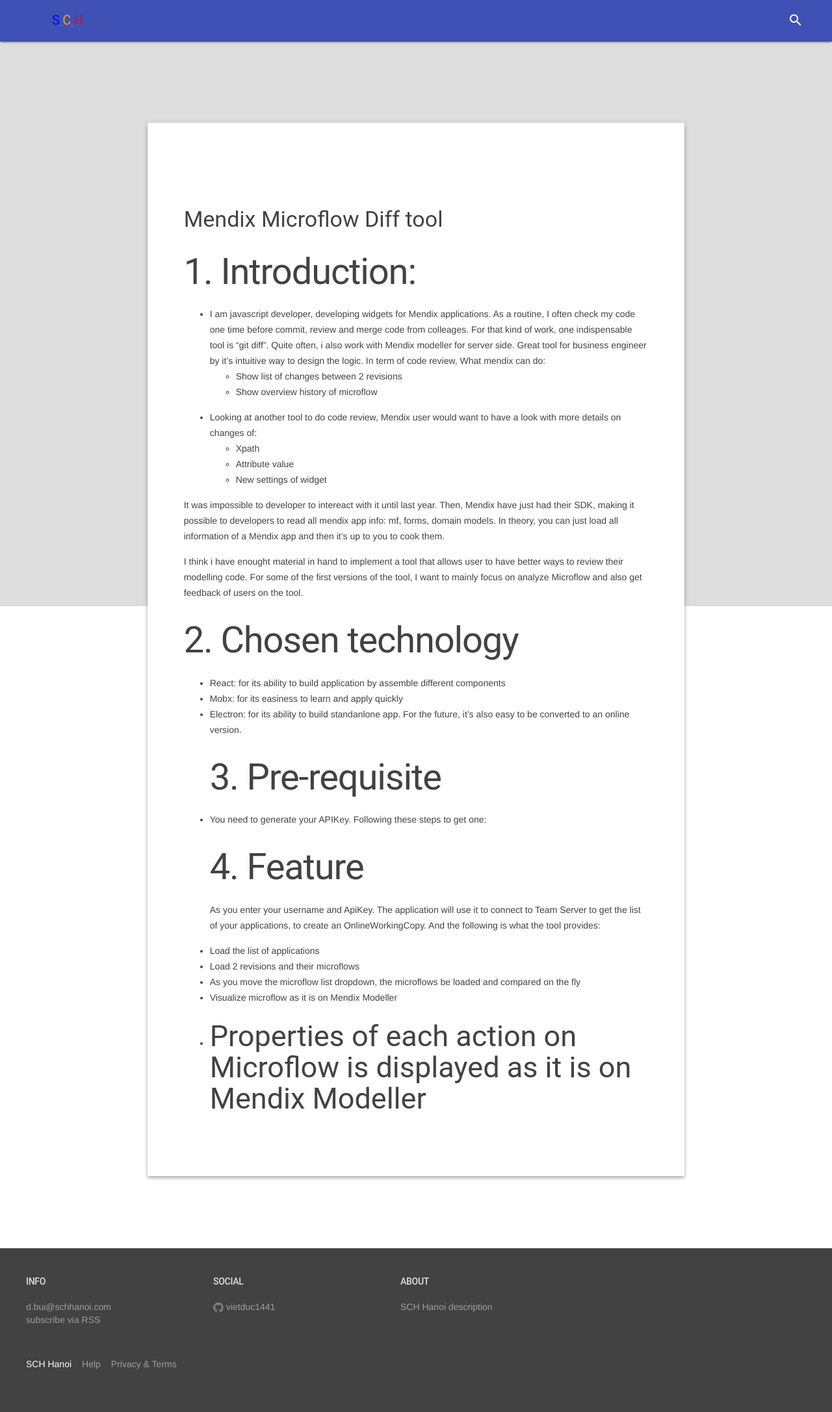
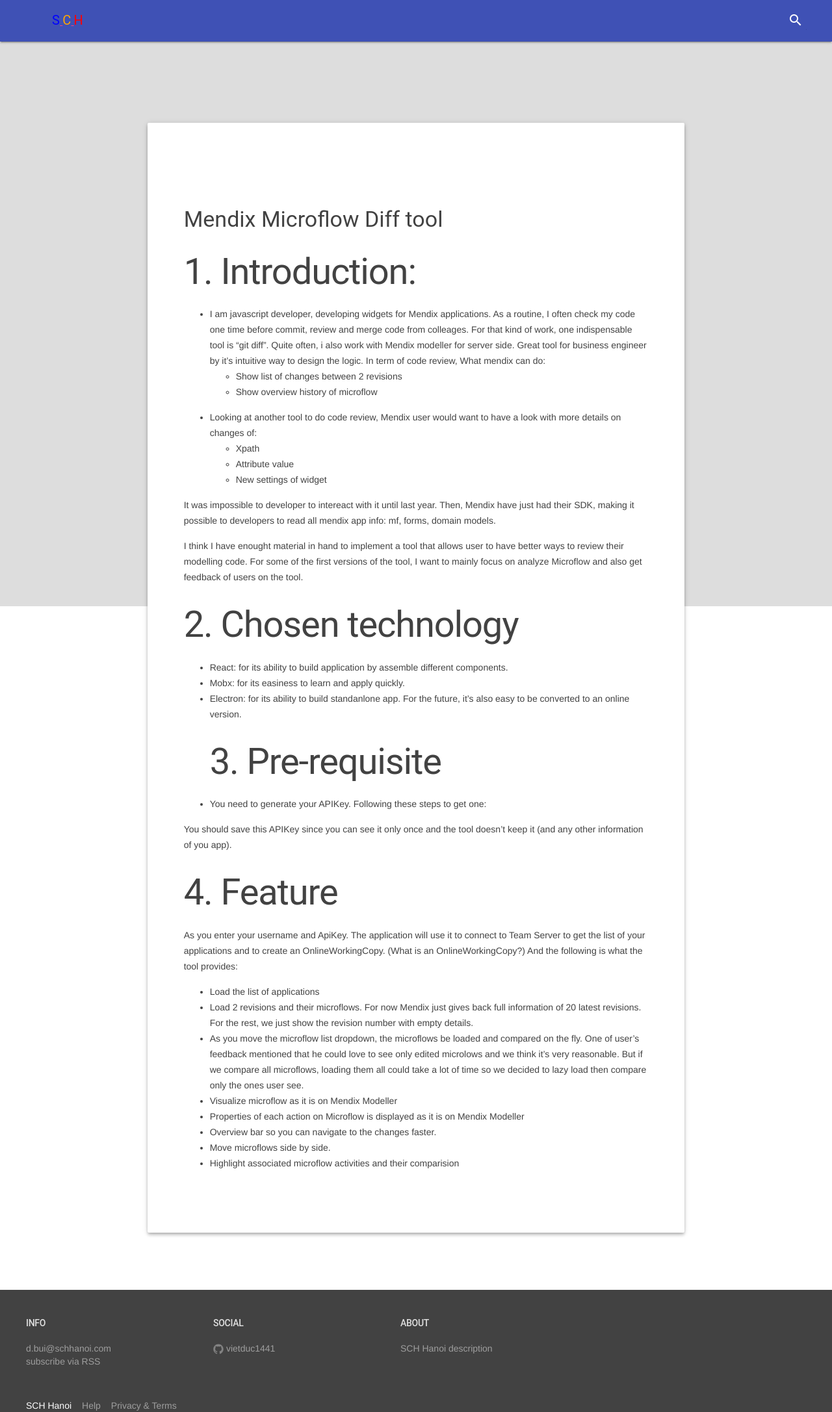
Before and after one commit to vietduc1441/vietduc1441.github.io, a Jekyll site: the page built from mxmfdiff.md, in a window 1280 px wide. Shown: the whole page at 65% size. Built offline with Jekyll 4.4.1, drawn with Linux system fonts in a browser that asks for light colours; nearby versions of some CDN libraries.

Commit message:
Update mxmfdiff.md

```diff
--- a/mxmfdiff.md
+++ b/mxmfdiff.md
@@ -20,24 +20,28 @@
     - New settings of widget
 
 It was impossible to developer to intereact with it until last year. Then, Mendix have just had their SDK, making it possible to developers to read all mendix app info: mf, forms, domain models.
-In theory, you can just load all information of a Mendix app and then it's up to you to cook them.
 
-I think i have enought material in hand to implement a tool that allows user to have better ways to review their modelling code.
+I think I have enought material in hand to implement a tool that allows user to have better ways to review their modelling code.
 For some of the first versions of the tool, I want to mainly focus on analyze Microflow and also get feedback of users on the tool.
 
 # 2. Chosen technology
-- React: for its ability to build application by assemble different components
-- Mobx: for its easiness to learn and apply quickly
+- React: for its ability to build application by assemble different components.
+- Mobx: for its easiness to learn and apply quickly.
 - Electron: for its ability to build standanlone app. For the future, it's also easy to be converted to an online version.
 # 3. Pre-requisite
 - You need to generate your APIKey. Following these steps to get one:
+
+You should save this APIKey since you can see it only once and the tool doesn't keep it (and any other information of you app).
+
 # 4. Feature
-As you enter your username and ApiKey. The application will use it to connect to Team Server to get the list of your applications, to create an OnlineWorkingCopy.
+As you enter your username and ApiKey. The application will use it to connect to Team Server to get the list of your applications and to create an OnlineWorkingCopy. (What is an OnlineWorkingCopy?)
 And the following is what the tool provides:
 
 - Load the list of applications
-- Load 2 revisions and their microflows
-- As you move the microflow list dropdown, the microflows be loaded and compared on the fly
+- Load 2 revisions and their microflows. For now Mendix just gives back full information of 20 latest revisions. For the rest, we just show the revision number with empty details.
+- As you move the microflow list dropdown, the microflows be loaded and compared on the fly. One of user's feedback mentioned that he could love to see only edited microlows and we think it's very reasonable. But if we compare all microflows, loading them all could take a lot of time so we decided to lazy load then compare only the ones user see.
 - Visualize microflow as it is on Mendix Modeller
 - Properties of each action on Microflow is displayed as it is on Mendix Modeller
--
+- Overview bar so you can navigate to the changes faster.
+- Move microflows side by side.
+- Highlight associated microflow activities and their comparision
```
